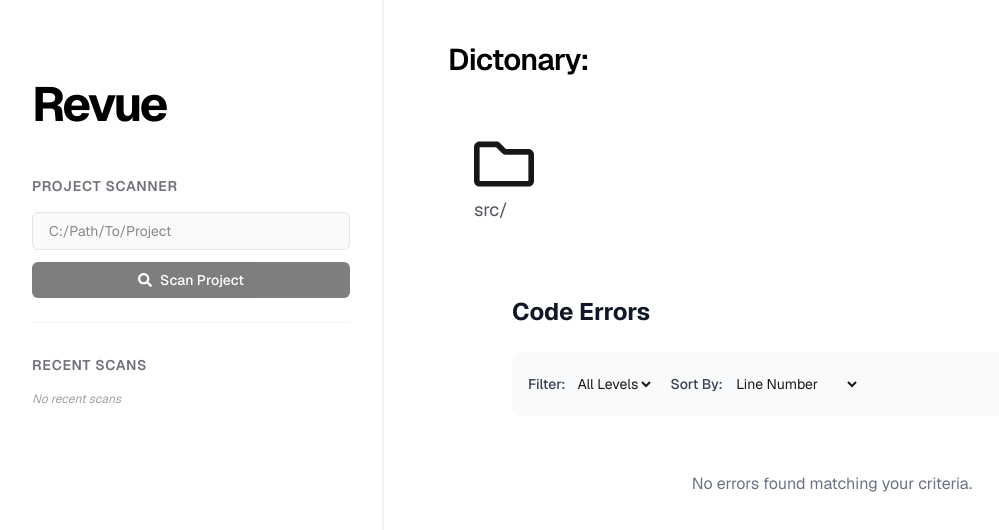
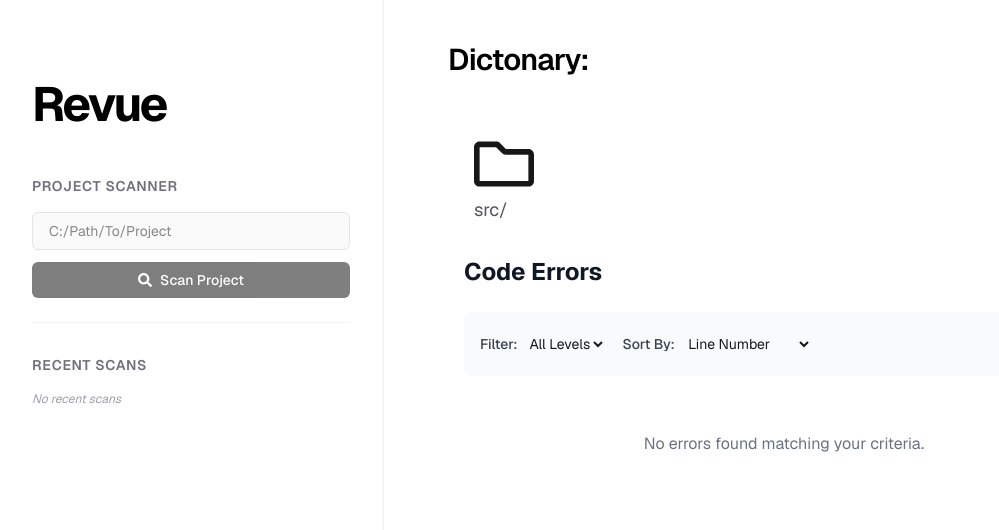
Before and after one commit to Mohamed-Abuali/Revue, a Next.js app: page / in a window 1280 px wide. Shown: the top 530 px of the page, without its empty margins (0-999 px from the left). Built offline with nearby package versions, Linux system fonts and the light colour scheme.

Commit message:
refactor: remove unnecessary div and adjust ErrorList styling
Remove redundant wrapper div in page layout and center ErrorList content by removing mx-auto class

```diff
--- a/app/components/ErrorList.tsx
+++ b/app/components/ErrorList.tsx
@@ -109,7 +109,7 @@
   }, [errors, filterLevel, sortField]);
 
   return (
-    <div className="w-full max-w-2xl mx-auto p-4 space-y-6">
+    <div className="w-full max-w-2xl p-4 space-y-6">
       <div className="flex flex-col gap-4 sm:flex-row sm:items-center sm:justify-between">
         <h1 className="text-2xl font-bold text-gray-900 dark:text-white">Code Errors</h1>
 
--- a/app/page.tsx
+++ b/app/page.tsx
@@ -49,9 +49,9 @@
       <SideBar onScan={handleScan} isLoading={isScanning} />
       <main className="flex min-h-screen w-full flex-1 flex-col items-center justify-start py-10 px-8 sm:px-16 bg-white dark:bg-black sm:items-start overflow-y-auto">
         <DicList/>
-        <div className="mt-10 w-full">
+
              <ErrorList initialErrors={errors} />
-        </div>
+
       </main>
     </div>
   );
```
